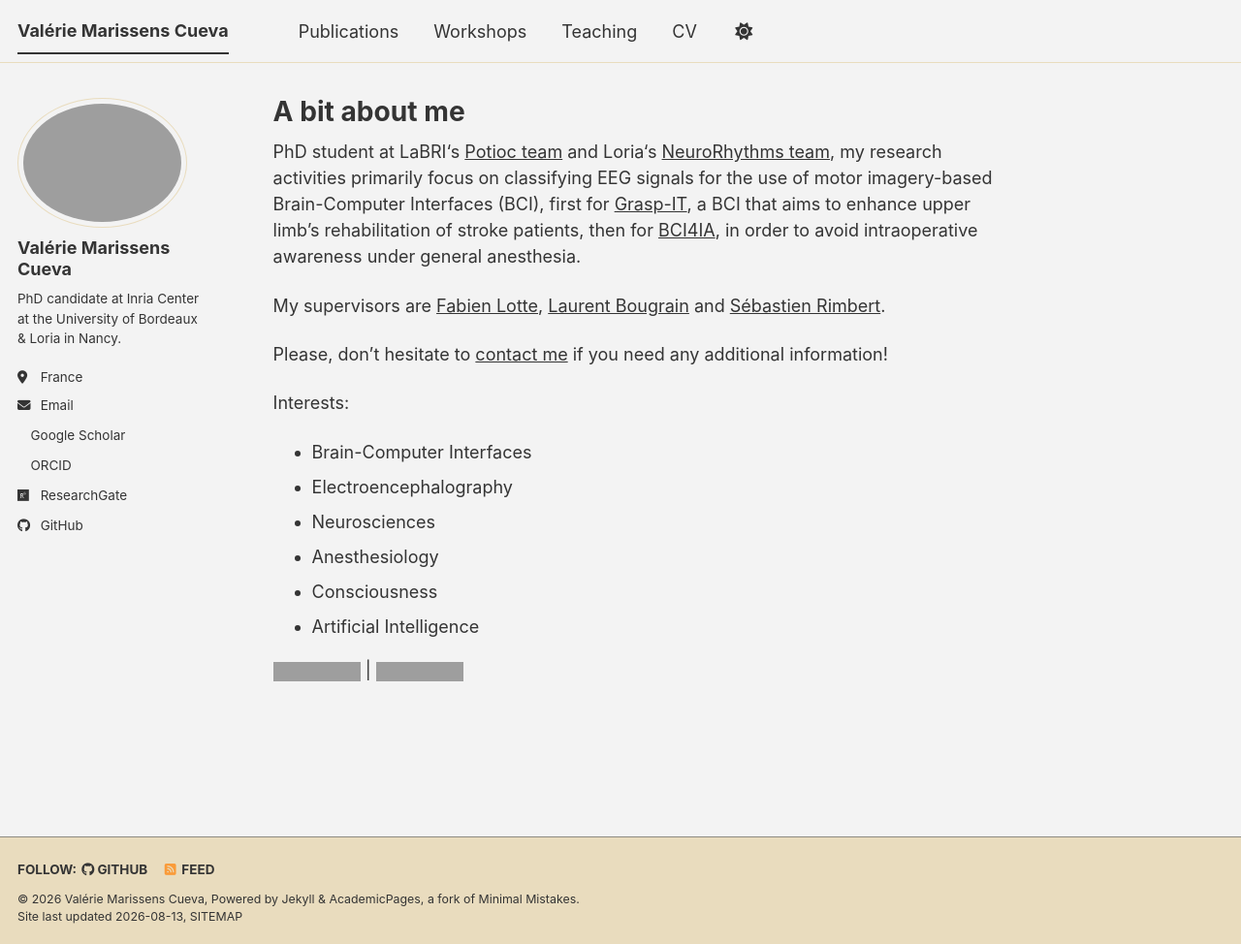
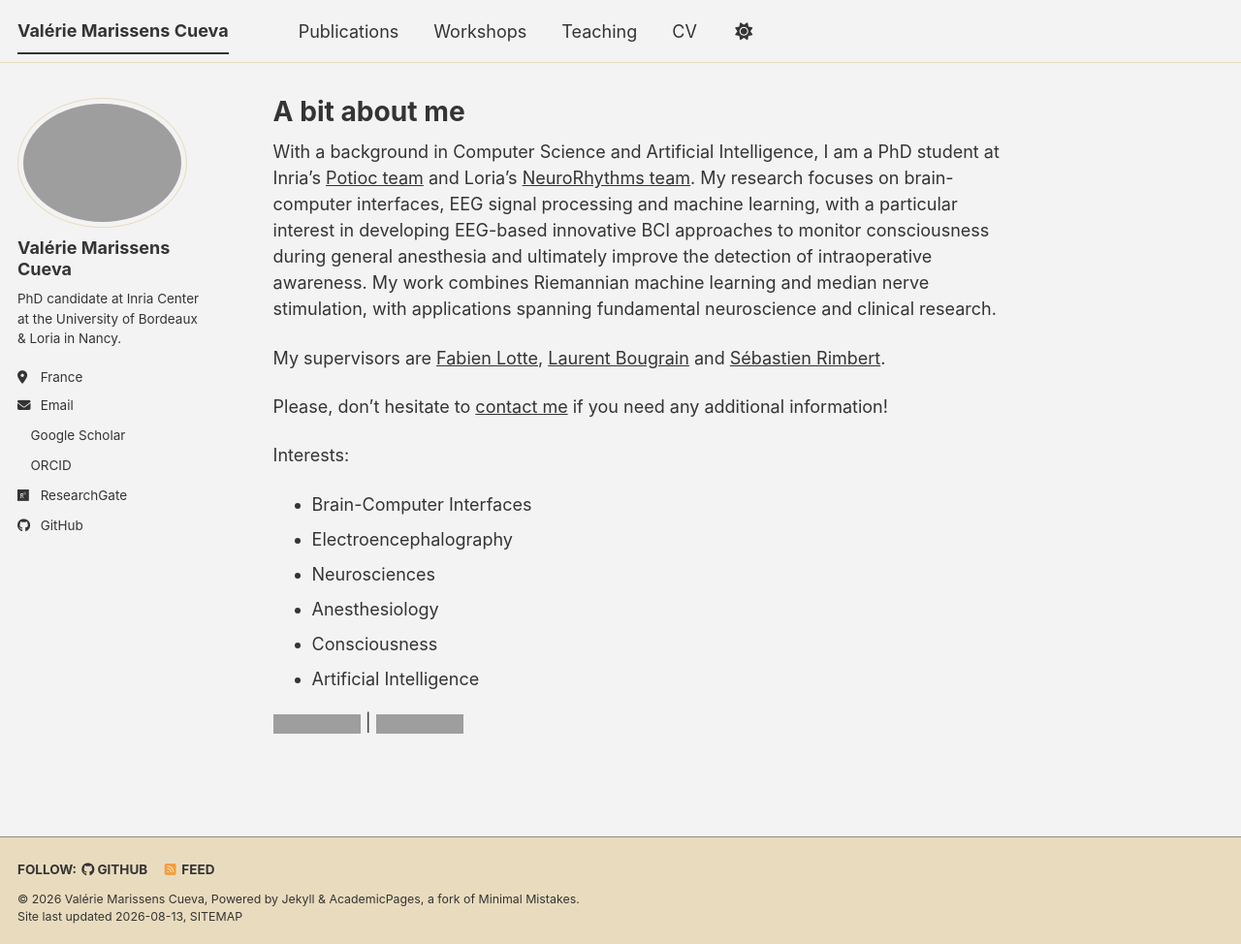
Before and after one commit to vmarissenscueva/vmarissenscueva.github.io, a Jekyll site: the page built from _pages/about.md, in a window 1280 px wide and 974 px high. Shown: the whole window at 97% size. Built offline with Jekyll 4.4.1, drawn with Linux system fonts in a browser that asks for light colours; a style sheet for code colours, icons or effects is not loaded; grey boxes are pictures that could not be loaded.

Commit message:
Update about.md

```diff
--- a/_pages/about.md
+++ b/_pages/about.md
@@ -6,7 +6,7 @@ redirect_from:
   - /about/
   - /about.html
 ---
-PhD student at LaBRI‘s [Potioc team](https://team.inria.fr/potioc/fr/) and Loria‘s [NeuroRhythms team](https://neurorhythms.loria.fr/), my research activities primarily focus on classifying EEG signals for the use of motor imagery-based Brain-Computer Interfaces (BCI), first for [Grasp-IT](http://graspit.loria.fr/fr/), a BCI that aims to enhance upper limb’s rehabilitation of stroke patients, then for [BCI4IA](https://project.inria.fr/anrbci4ia/fr/), in order to avoid intraoperative awareness under general anesthesia.
+With a background in Computer Science and Artificial Intelligence, I am a PhD student at Inria's [Potioc team](https://team.inria.fr/potioc/fr/) and Loria's [NeuroRhythms team](https://neurorhythms.loria.fr/). My research focuses on brain-computer interfaces, EEG signal processing and machine learning, with a particular interest in developing EEG-based innovative BCI approaches to monitor consciousness during general anesthesia and ultimately improve the detection of intraoperative awareness. My work combines Riemannian machine learning and median nerve stimulation, with applications spanning fundamental neuroscience and clinical research.
 
 My supervisors are [Fabien Lotte](https://sites.google.com/site/fabienlotte/Home?authuser=0), [Laurent Bougrain](https://members.loria.fr/lbougrain/) and [Sébastien Rimbert](https://members.loria.fr/SRimbert/).
 
```
